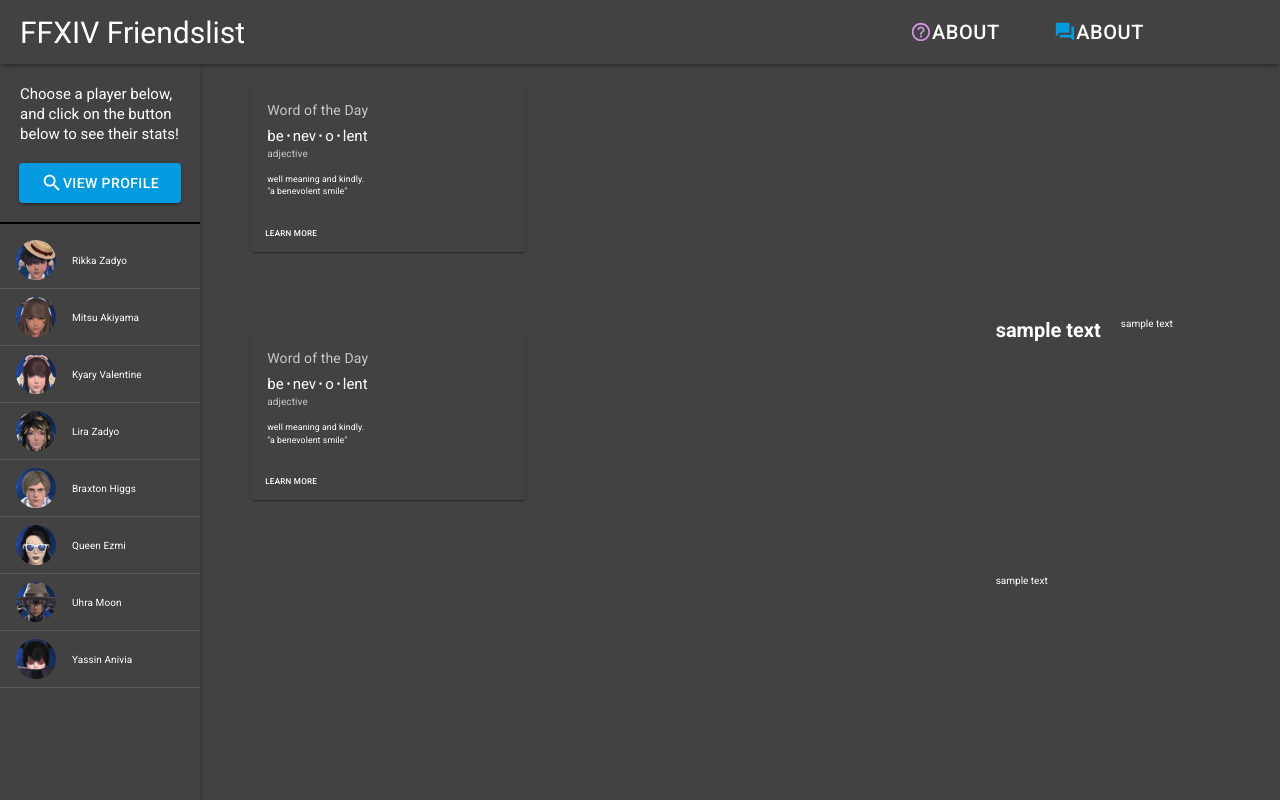
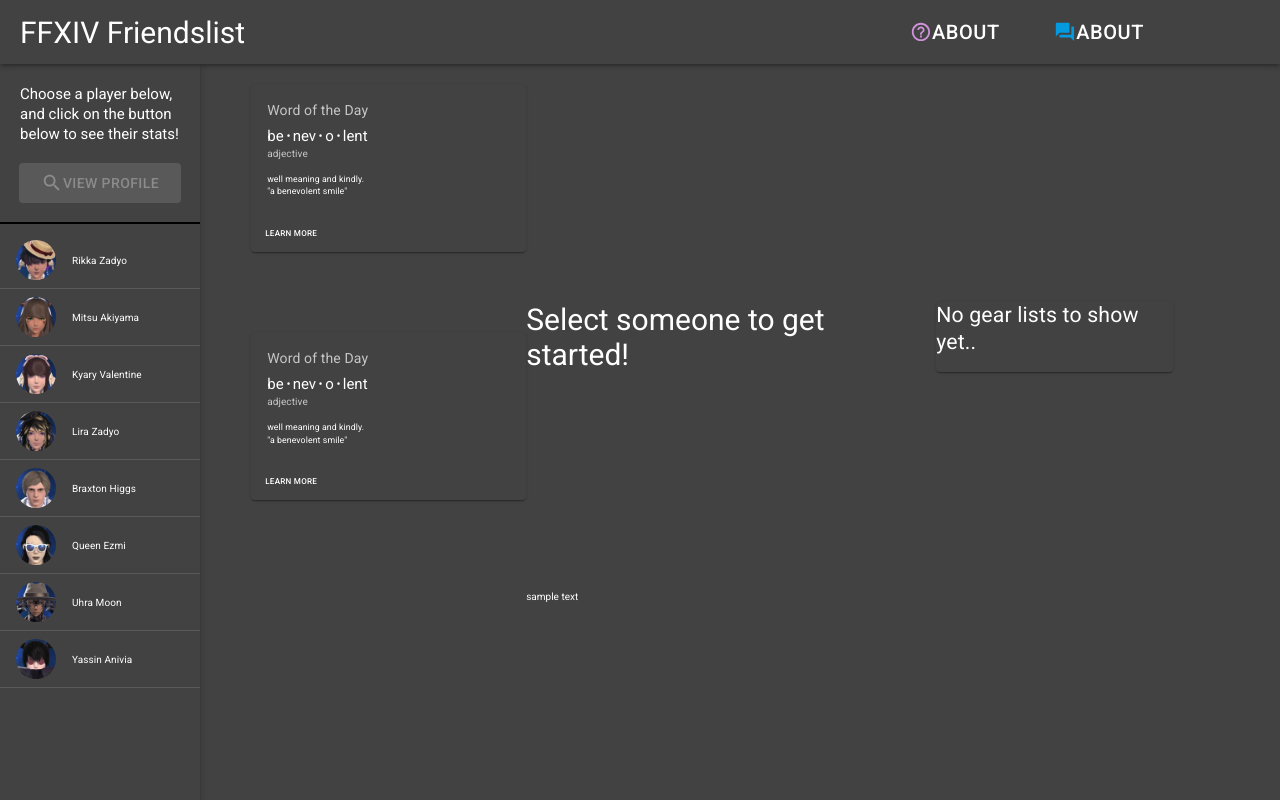
Before and after one commit to Yacheen/FFXIV-Friendslist, a React (Create React App) app: page / in a window 1280 px wide. Shown: the top 800 px of the page. Built offline with nearby package versions, Linux system fonts and the light colour scheme.

Commit message:
some components now re-render with api data

```diff
--- a/src/CSS/App.css
+++ b/src/CSS/App.css
@@ -136,7 +136,7 @@
 }
 
 .home-container .home-content-container .home-content .home-right-side {
-  min-height: 92vh;
+  min-height: 80vh;
   display: -webkit-box;
   display: -ms-flexbox;
   display: flex;
@@ -157,6 +157,11 @@
 
 .home-container .home-content-container .home-content .home-right-side .char-model-and-gear-container .char-model-container {
   margin-right: 2rem;
+  max-height: 92vh;
+}
+
+.home-container .home-content-container .home-content .home-right-side .char-model-and-gear-container .char-model-container .char-model {
+  max-height: 90%;
 }
 
 .footer {
--- a/src/CSS/App.scss
+++ b/src/CSS/App.scss
@@ -3,6 +3,7 @@
 @import "./SideBar";
 @import "./Home";
 @import "./Footer";
+
 * {
   margin: 0;
   padding: 0;
--- a/src/CSS/_Home.scss
+++ b/src/CSS/_Home.scss
@@ -23,7 +23,7 @@
         }
       }
       .home-right-side {
-        min-height: 92vh;
+        min-height: 80vh;
         display: flex;
         flex-direction: column;
         justify-content: space-evenly;
@@ -31,6 +31,11 @@
           display: flex;
           .char-model-container {
             margin-right: 2rem;
+            max-height: 92vh;
+
+            .char-model {
+              max-height: 90%;
+            }
           }
         }
       }
--- a/src/components/CharacterModel.jsx
+++ b/src/components/CharacterModel.jsx
@@ -1,12 +1,25 @@
 import React from 'react';
+import Typography from '@material-ui/core/Typography';
 
-export default function characterModel() {
+export default function CharacterModel(props) {
 
+    if(props.FFXIVData) {
+        console.log(props.FFXIVData)
 
-    return(
-        <div>
+        return (
 
+            <div className="char-model-container">
+                <img className="char-model" src={props.FFXIVData.Character.Portrait} alt="character portrait" />
+            </div>
+        )
+    }
+    else {
+        return (
+        <div className="char-model-container">
+            <Typography variant="h3" >
+                Select someone to get started!
+            </Typography>
         </div>
-    )
-
+        )
+    }
 }
--- a/src/components/FriendsList.jsx
+++ b/src/components/FriendsList.jsx
@@ -29,7 +29,7 @@
   const classes = useStyles();
   const handleListItemClick = (event, index) => {
     props.setSelectedIndex(index);
-    console.log(index);
+    props.setSelectedButton(false);
 
 
   };
--- /dev/null
+++ b/src/components/GearList.jsx
@@ -0,0 +1,86 @@
+import React from 'react';
+import { makeStyles } from '@material-ui/core/styles';
+import List from '@material-ui/core/List';
+import ListItem from '@material-ui/core/ListItem';
+import ListItemText from '@material-ui/core/ListItemText';
+import ListItemAvatar from '@material-ui/core/ListItemAvatar';
+import Avatar from '@material-ui/core/Avatar';
+import ImageIcon from '@material-ui/icons/Image';
+import WorkIcon from '@material-ui/icons/Work';
+import BeachAccessIcon from '@material-ui/icons/BeachAccess';
+import Paper from '@material-ui/core/Paper';
+import Typography from '@material-ui/core/Typography';
+
+const useStyles = makeStyles((theme) => ({
+  root: {
+    width: '100%',
+    maxWidth: 360,
+    backgroundColor: theme.palette.background.paper,
+  },
+}));
+
+export default function GearList(props) {
+  const classes = useStyles();
+
+
+
+
+  if(props.FFXIVData) {
+      return(
+        <List className={classes.root}>
+            {
+                Object.values(props.FFXIVData.Character.GearSet.Gear).map((gearPiece, i) => {
+                    return(
+                        <ListItem key={`gearPiece_${i}`}>
+                            <ListItemAvatar>
+                              <img src={gearPiece.Item.Icon} alt="Gear Piece" />
+
+                               {console.log(gearPiece.Item.Icon)}
+                            </ListItemAvatar>
+                        </ListItem>
+                    )
+                })
+            }
+        </List>
+
+      )
+  }
+  else {
+    return (
+    <Paper className="char-gear-container" >
+        <Typography variant="h4" >
+            No gear lists to show yet..
+        </Typography>
+    </Paper>
+    )
+}
+
+  return (
+    <List className={classes.root}>
+      <ListItem>
+        <ListItemAvatar>
+          <Avatar>
+            <ImageIcon />
+          </Avatar>
+        </ListItemAvatar>
+        <ListItemText primary="Photos" secondary="Jan 9, 2014" />
+      </ListItem>
+      <ListItem>
+        <ListItemAvatar>
+          <Avatar>
+            <WorkIcon />
+          </Avatar>
+        </ListItemAvatar>
+        <ListItemText primary="Work" secondary="Jan 7, 2014" />
+      </ListItem>
+      <ListItem>
+        <ListItemAvatar>
+          <Avatar>
+            <BeachAccessIcon />
+          </Avatar>
+        </ListItemAvatar>
+        <ListItemText primary="Vacation" secondary="July 20, 2014" />
+      </ListItem>
+    </List>
+  );
+}
--- a/src/components/GetStatusButton.jsx
+++ b/src/components/GetStatusButton.jsx
@@ -1,36 +1,34 @@
-import React, {useEffect, useCallback} from 'react'
+import React, { useState } from 'react'
 import { Button } from '@material-ui/core';
 import SearchIcon from '@material-ui/icons/Search';
 
 
 export default function GetStatusButton(props) {
+    const [isLoading, setIsLoading] = useState(false);
 
-    const fetchFFXIVApi = useCallback(async (selectedIndex) => {
-        //allow the user to send only once at a time,
-        if(selectedIndex == null)  {
-            /* say something or give a tip that says to select someone before clicking*/
-        }
-        else {
+    const fetchFFXIVApi = async () => {
 
-        //send actual api request
-            const response = await fetch(`https://xivapi.com/character/${props.selectedIndex}?data=FR`);
+            setIsLoading(true);
+            const response = await fetch(`https://xivapi.com/character/${props.selectedIndex}?extended=1,data=FR`);
             const data = await response.json();
             props.setFFXIVData(data);
-            //make a loading screen thing on the button
-            console.log(data);
-        }
+            setIsLoading(false);
+            props.setSelectedButton(true);
+    }
 
-    }, [props.selectedIndex])
 
     return (
 
             <div className="status-button-container"   >
                 {/* find out how to have selectedIndex not be undefined. its giving me undefined for some reason*/}
-                <Button  onClick={fetchFFXIVApi} size="large" variant="contained" color="secondary" className="status-button">
+                <Button disabled={props.selectedButton} onClick={fetchFFXIVApi} size="large" variant="contained" color="secondary" className="status-button">
                 <SearchIcon fontSize="large"/>
-                    View Profile
+                    {isLoading ?  <>Loading... </> : <>View Profile </>}
+
                 </Button>
+
             </div>
+
 
     )
 }
--- a/src/components/Home.jsx
+++ b/src/components/Home.jsx
@@ -1,14 +1,15 @@
-import React, {useEffect, useRef, useCallback, useState} from 'react'
+import React, { useState } from 'react'
 import SideBar from './SideBar';
 import {Paper} from '@material-ui/core';
 import PersonMetaInformation from './PersonMetaInformation'
 import PersonData from './PersonData';
 import CharacterModel from './CharacterModel';
+import GearList from './GearList';
 
 export default function Home() {
 
-    const [selectedIndex, setSelectedIndex] = React.useState(null);
-    const [FFXIVData, setFFXIVData] = React.useState(null);
+    const [selectedIndex, setSelectedIndex] = useState(0);
+    const [FFXIVData, setFFXIVData] = useState();
     const raidGroupIdentities = {
         rikkasId: 30071260,
         lirasId: 24633600,
@@ -43,10 +44,10 @@
                     <div className="home-left-side">
                         <div className="home-left-side-content">
                             <div className="person-meta-information-container">
-                                <PersonMetaInformation />
+                                <PersonMetaInformation FFXIVData={FFXIVData}/>
                             </div>
                             <div className="person-data-container">
-                                <PersonData />
+                                <PersonData FFXIVData={FFXIVData} />
                             </div>
                         </div>
                     </div>
@@ -54,8 +55,8 @@
                     {/* right side of main content*/}
                     <div className="home-right-side">
                         <div className="char-model-and-gear-container">
-                            <div className="char-model-container"><h1>sample text</h1><CharacterModel /></div>
-                            <div className="char-gear-container"> sample text</div>
+                            <CharacterModel FFXIVData={FFXIVData} />
+                            <GearList FFXIVData={FFXIVData}/>
                         </div>
                         <div className="char-stats-container">
                             sample text
--- a/src/components/SideBar.jsx
+++ b/src/components/SideBar.jsx
@@ -1,9 +1,10 @@
-import React, {useEffect, useCallback} from 'react'
+import React, {useState} from 'react'
 import { Paper, Typography } from '@material-ui/core'
 import GetStatusButton from './GetStatusButton';
 import FriendsList from './FriendsList';
 
 export default function SideBar(props) {
+    const [selectedButton, setSelectedButton] = useState(true);
 
     return (
             <Paper elevation={3} square={true} className={` side-bar-container`}>
@@ -13,7 +14,8 @@
                             Choose a player below, and click on the button below to see their stats!
                         </Typography>
                         <GetStatusButton
-
+                          selectedButton={selectedButton}
+                          setSelectedButton={setSelectedButton}
                           FFXIVData={props.FFXIVData}
                           setFFXIVData={props.setFFXIVData}
                           selectedIndex={props.selectedIndex}
@@ -21,7 +23,13 @@
                     </div>
 
                     <div className="friends-list">
-                        <FriendsList raidGroupIdentities={props.raidGroupIdentities}  selectedIndex={props.selectedIndex} setSelectedIndex={props.setSelectedIndex}/>
+                        <FriendsList
+                         selectedButton={selectedButton}
+                         setSelectedButton={setSelectedButton}
+                         raidGroupIdentities={props.raidGroupIdentities}
+                         selectedIndex={props.selectedIndex}
+                         setSelectedIndex={props.setSelectedIndex}
+                        />
                     </div>
                 </div>
             </Paper>
```
Also changed, not shown: 1 other file (tests, documents, lock files or other folders).
